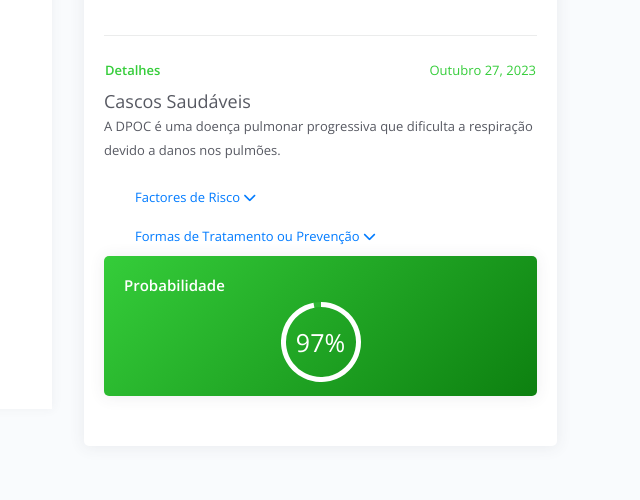
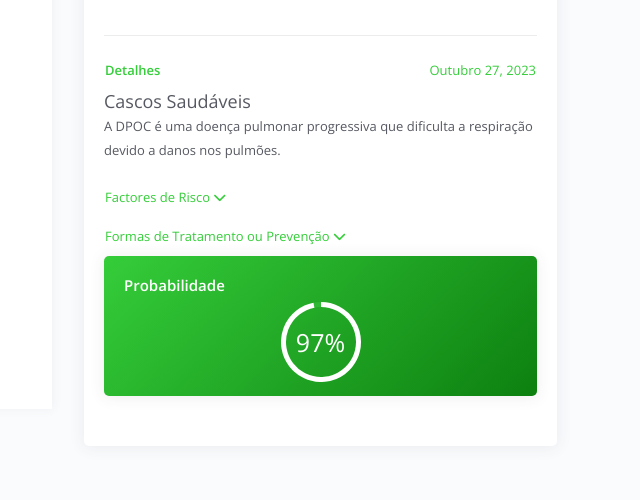
Before and after one commit to DagmarMpheio/detencao-doencas-vacas-usando-deep-learning, a Django app: page /consulta-details/1/ in a window 1280 px wide. Shown: the part 391-891 px from the top of the page, without its empty margins (188-828 px from the left). Run offline with Django 4.2, Linux system fonts and the light colour scheme; a user stored in the database is signed in; data comes from the database, SQL or seed files in the repository; some libraries are stand-ins or nearby versions.

Commit message:
Melhoria na UI de detalhes de consulta

```diff
--- a/cow_diseases/main_app/templates/layout.html
+++ b/cow_diseases/main_app/templates/layout.html
@@ -88,7 +88,7 @@
 										<div class="avatar-lg"><img src="{% static 'assets/img/profile.jpg' %}" alt="image profile" class="avatar-img rounded"></div>
 										<div class="u-text">
 											<h4>{{user.first_name}} {{user.last_name}}</h4>
-											<p class="text-muted">{{user.email}}</p><a href="{% url 'profile' %}" class="btn btn-rounded btn-danger btn-sm">View Profile</a>
+											<p class="text-muted">{{user.email}}</p><a href="{% url 'profile' %}" class="btn btn-rounded btn-warning btn-sm">View Profile</a>
 										</div>
 									</div>
 								</li>
--- a/cow_diseases/main_app/templates/system/consulta-detalhe.html
+++ b/cow_diseases/main_app/templates/system/consulta-detalhe.html
@@ -45,9 +45,10 @@
                         </h3>
                         <p class="card-text">{{descricao}}</p>
 
+                        <div class="row">
+                            <div class="row col-lg-11">
                                 <!-- Collapse 1 -->
-                        <div class="col-lg-12">
-                            <button class="btn btn-link" type="button" data-toggle="collapse" data-target="#collapse1" aria-expanded="false">
+                                <button class="btn btn-link btn-success" type="button" data-toggle="collapse" data-target="#collapse1" aria-expanded="false">
                                     Factores de Risco <i class="fas fa-chevron-down"></i>
                                 </button>
                                 <div class="collapse" id="collapse1">
@@ -59,7 +60,7 @@
                                 </div>
 
                                 <!-- Collapse 2 -->
-                            <button class="btn btn-link" type="button" data-toggle="collapse" data-target="#collapse2" aria-expanded="false">
+                                <button class="btn btn-link btn-success" type="button" data-toggle="collapse" data-target="#collapse2" aria-expanded="false">
                                     Formas de Tratamento ou Prevenção <i class="fas fa-chevron-down"></i>
                                 </button>
                                 <div class="collapse" id="collapse2">
@@ -68,6 +69,7 @@
                                             <li class="card-text">{{ tratamento }}</li>
                                         {% endfor %}
                                     </ul>
+                                </div>
                             </div>
                         </div>
 
```
Lines whose indentation alone changed are shown as unchanged.
